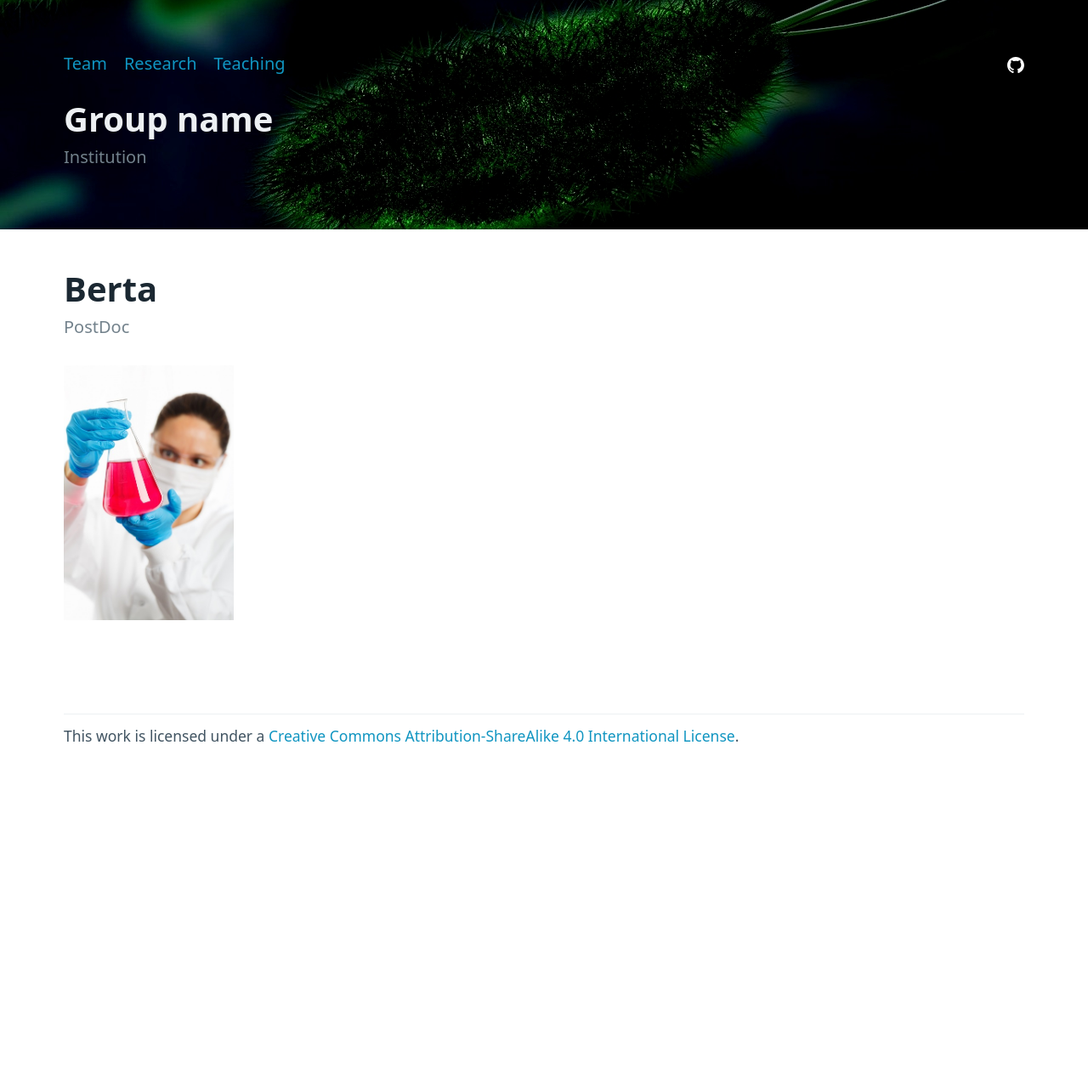
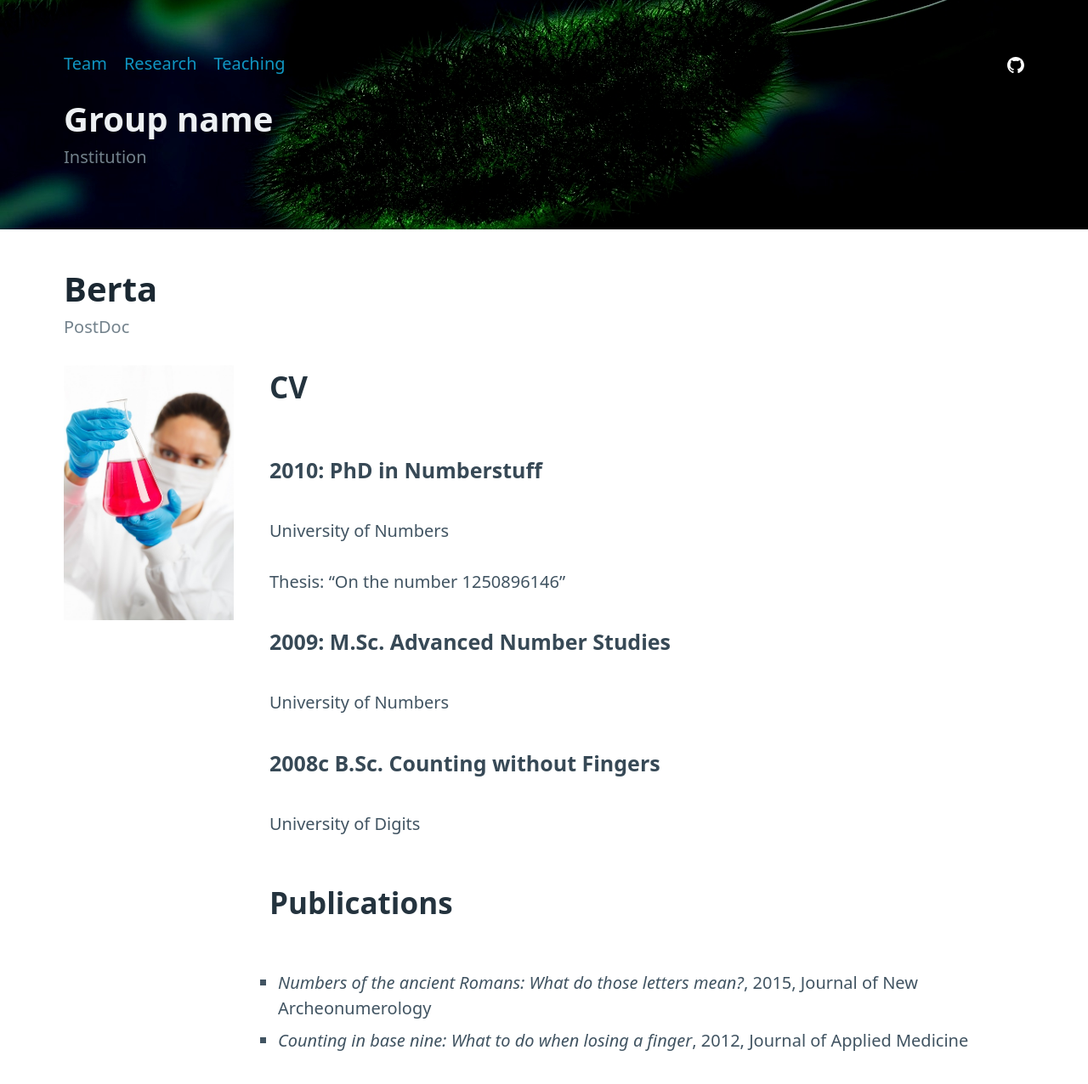
Before and after one commit to andreasKroepelin/ghpages-test, a Jekyll site: the page built from _team/berta.md, in a window 1280 px wide and 1400 px high. Shown: the top 1276 px of the window at 85% size. Built offline with Jekyll 4.4.1, drawn with Linux system fonts in a browser that asks for light colours.

Commit message:
Add member page

```diff
--- a/_team/berta.md
+++ b/_team/berta.md
@@ -5,3 +5,22 @@ imgpath: assets/berta.jpg
 teaser: Rediscovers forgotten numbers from ancient literature
 layout: member
 ---
+
+## CV
+#### 2010: PhD in Numberstuff
+University of Numbers
+
+Thesis: "On the number 1250896146"
+
+#### 2009: M.Sc. Advanced Number Studies
+University of Numbers
+
+#### 2008c B.Sc. Counting without Fingers
+University of Digits
+
+## Publications
+
+- *Numbers of the ancient Romans: What do those letters mean?*, 2015,
+  Journal of New Archeonumerology
+- *Counting in base nine: What to do when losing a finger*, 2012, Journal of
+  Applied Medicine
```
